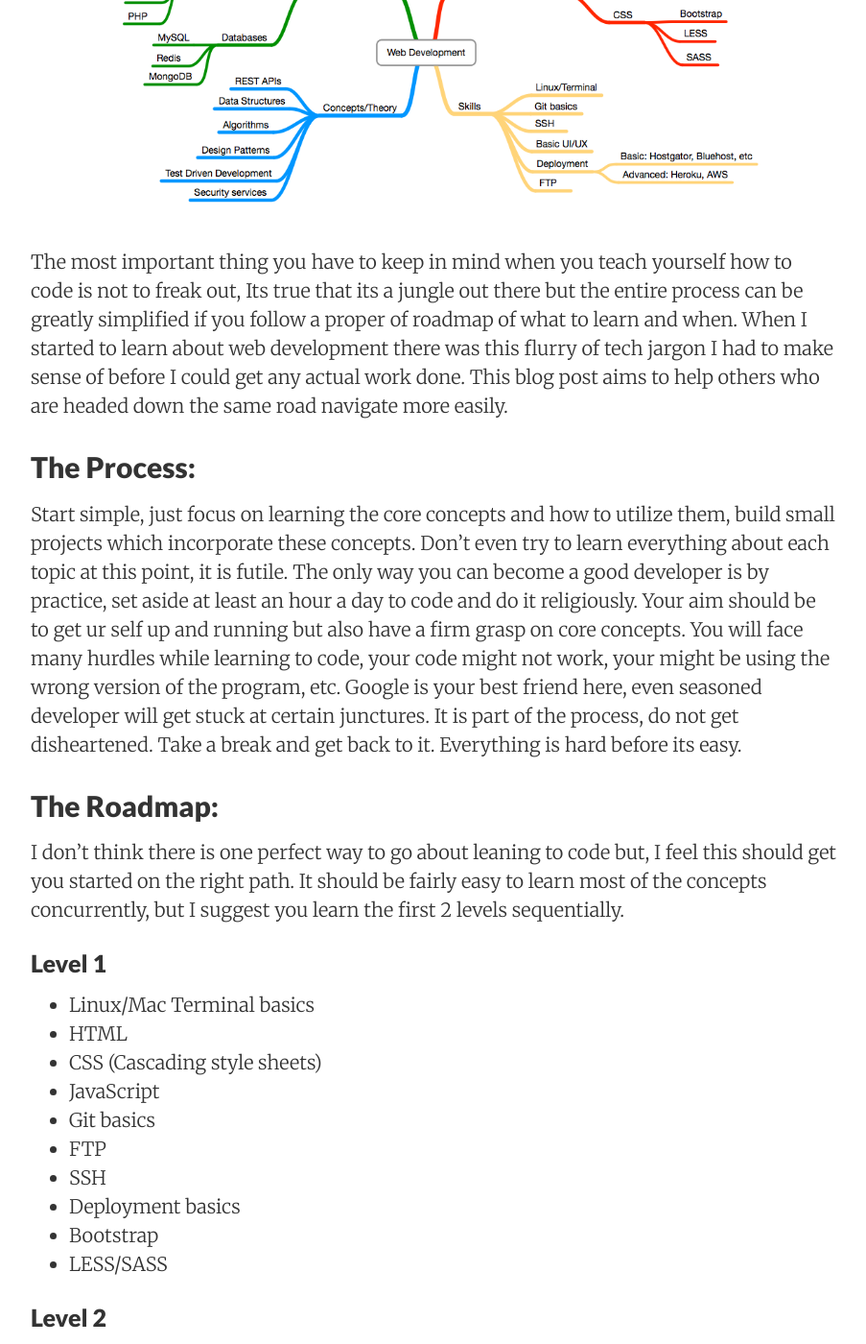
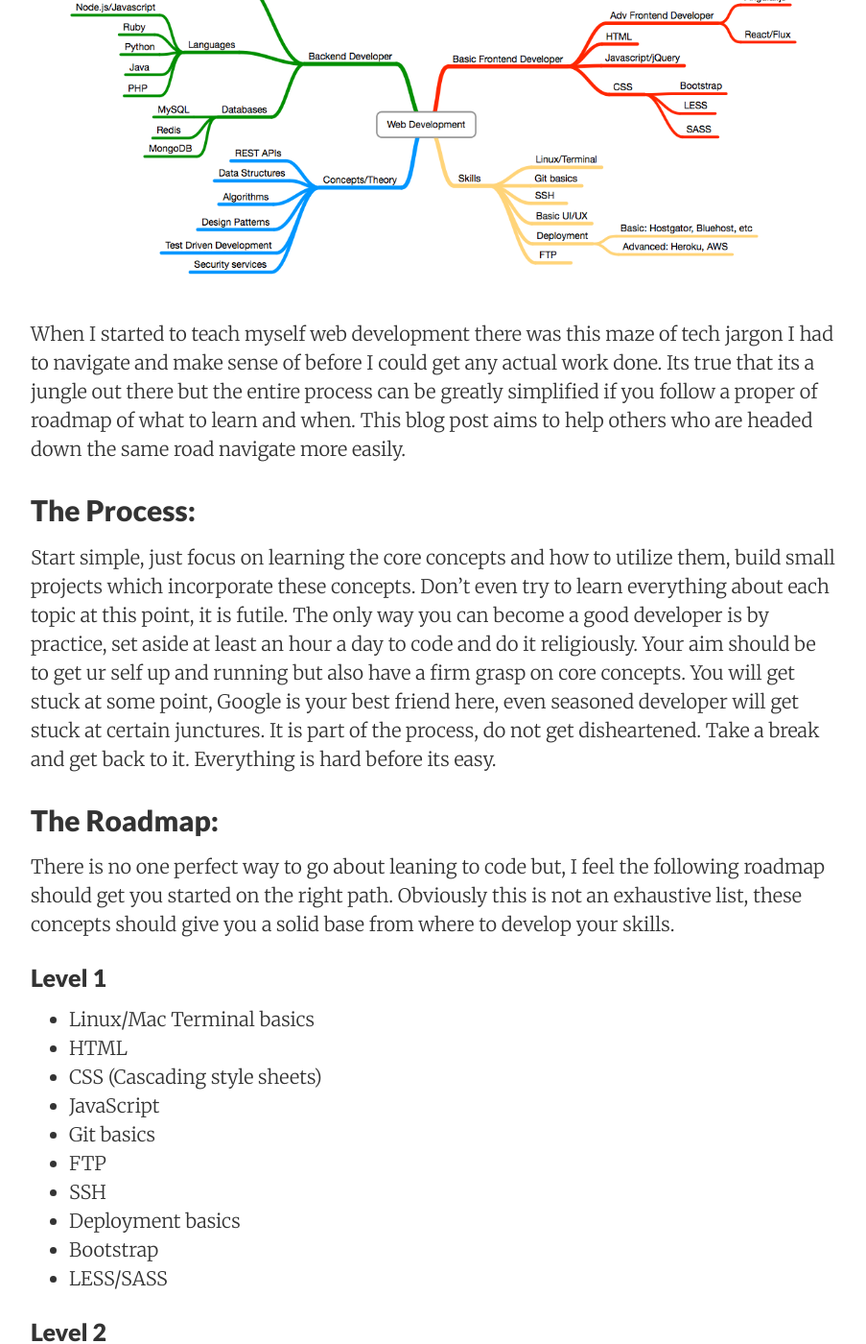
Before and after one commit to n1thun/n1thun.github.io, a Jekyll site: the page built from _posts/2015-06-10-web-development-tree.md, in a window 1280 px wide and 1400 px high, scrolled down 564 px. Shown: the whole window at 96% size, without its empty margins (188-1091 px from the left). Built offline with Jekyll 4.4.1, drawn with Linux system fonts in a browser that asks for light colours; nearby versions of some CDN libraries; some of the changed text lies outside the part shown.

Commit message:
post edited

```diff
--- a/_posts/2015-06-10-web-development-tree.md
+++ b/_posts/2015-06-10-web-development-tree.md
@@ -1,22 +1,20 @@
 ---
 layout:     post
-title:      Welcome to the Jungle
-date:       2015-06-12 12:31:19
-summary:    Navigating the web development Jungle for beginners
+title:      Welcome to the web development Jungle
+date:       2016-01-12 12:31:19
+summary:    Navigating the web dev Jungle for beginners
 categories: webdev
 ---
 
 
 ![Welcome to the Jungle]({{ site.baseurl }}/images/webmap.png)
-The most important thing you have to keep in mind when you teach yourself how to code is not to freak out, Its true that its a jungle out there but the entire process can be greatly simplified if you follow a proper of roadmap of what to learn and when. When I started to learn about web development there was this flurry of tech jargon I had to make sense of before I could get any actual work done.  This blog post aims to help others who are headed down the same road navigate more easily.
-
+When I started to teach myself web development there was this maze of tech jargon I had to navigate and make sense of before I could get any actual work done. Its true that its a jungle out there but the entire process can be greatly simplified if you follow a proper of roadmap of what to learn and when. This blog post aims to help others who are headed down the same road navigate more easily.
 
 ## The Process:
-Start simple, just focus on learning the core concepts and how to utilize them, build small projects which incorporate these concepts. Don't even try to learn everything about each topic at this point, it is futile. The only way you can become a good developer is by practice, set aside at least an hour a day to code and do it religiously. Your aim should be to get ur self up and running but also have a firm grasp on core concepts. You will face many hurdles while learning to code, your code might not work, your might be using the wrong version of the program, etc. Google is your best friend here, even seasoned developer will get stuck at certain junctures. It is part of the process, do not get disheartened. Take a break and get back to it. Everything is hard before its easy.
-
+Start simple, just focus on learning the core concepts and how to utilize them, build small projects which incorporate these concepts. Don't even try to learn everything about each topic at this point, it is futile. The only way you can become a good developer is by practice, set aside at least an hour a day to code and do it religiously. Your aim should be to get ur self up and running but also have a firm grasp on core concepts. You will get stuck at some point, Google is your best friend here, even seasoned developer will get stuck at certain junctures. It is part of the process, do not get disheartened. Take a break and get back to it. Everything is hard before its easy.
 
 ## The Roadmap:
-I don't think there is one perfect way to go about leaning to code but, I feel this should get you started on the right path. It should be fairly easy to learn most of the concepts concurrently, but I suggest you learn the first 2 levels sequentially.
+There is no one perfect way to go about leaning to code but, I feel the following roadmap should get you started on the right path. Obviously this is not an exhaustive list, these concepts should give you a solid base from where to develop your skills.
 
 ### Level 1
 * Linux/Mac Terminal basics
```
Also changed, not shown: other parts of _posts/2015-06-10-web-development-tree.md (+2 -1 lines).
